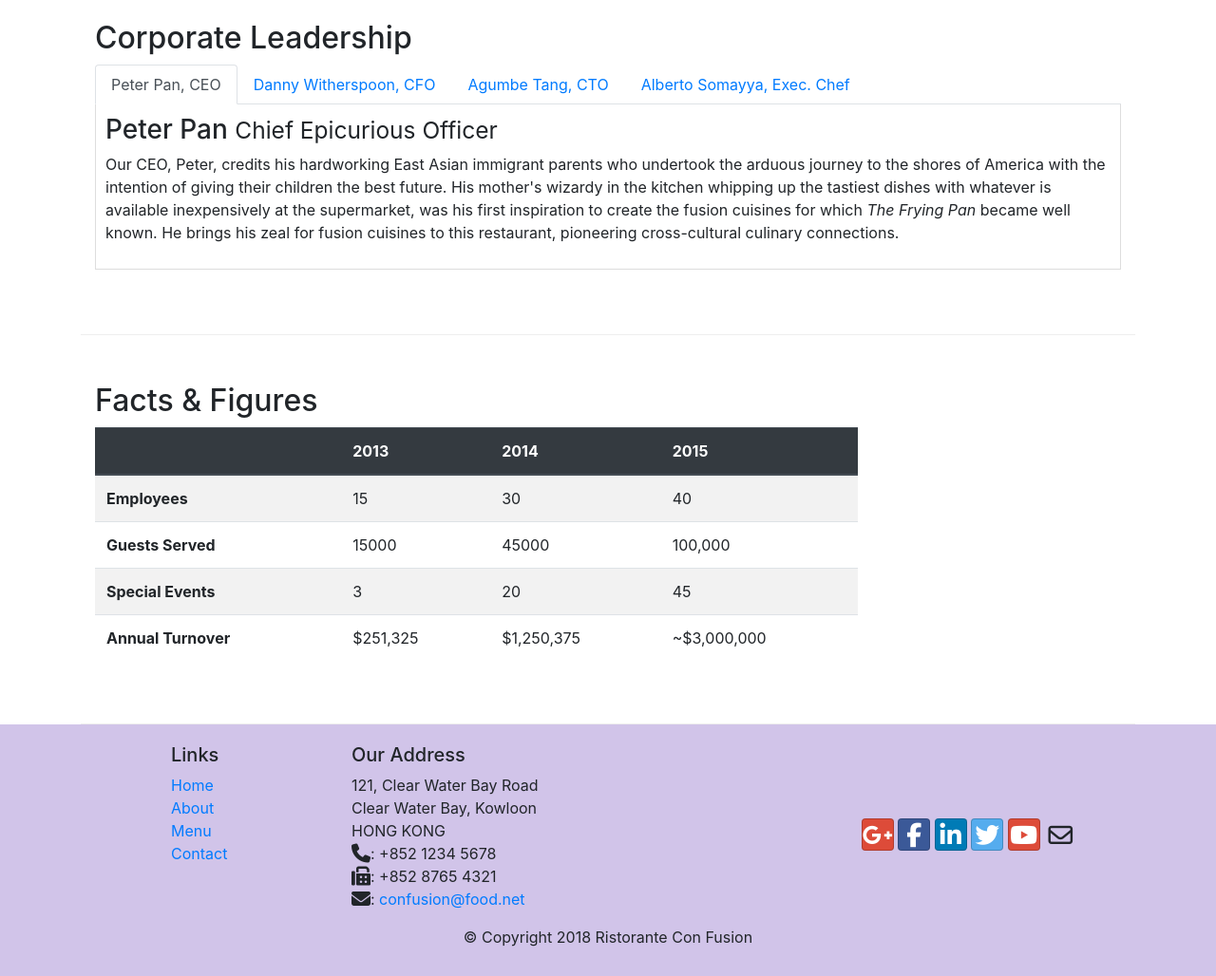
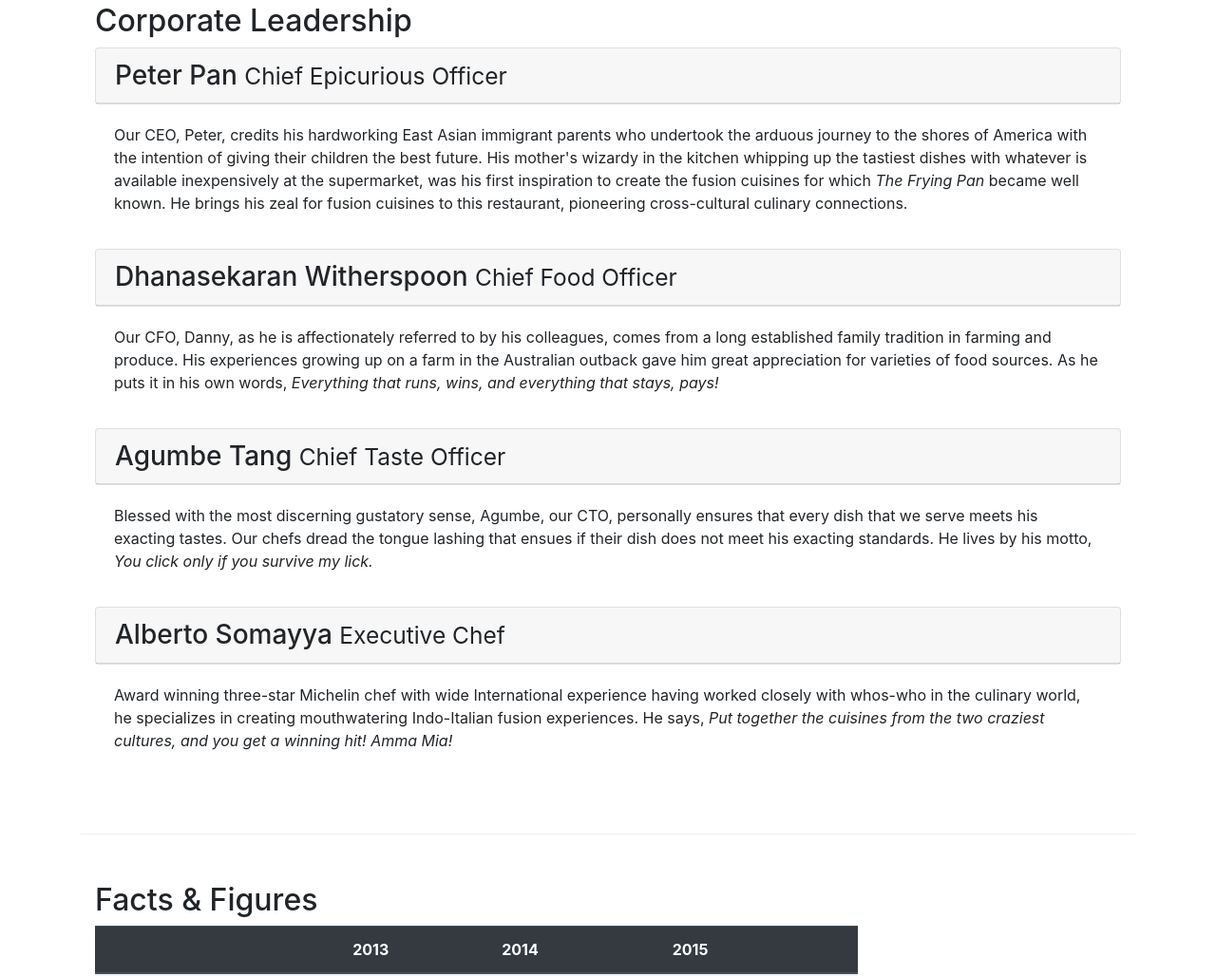
Before and after one commit to AnxhelaDecka/confusion, a website: page aboutus.html in a window 1280 px wide. Shown: the part 1021-2049 px from the top of the page at 95% size. Drawn offline with nearby package versions, Linux system fonts and the light colour scheme.

Commit message:
Accordion

```diff
--- a/aboutus.html
+++ b/aboutus.html
@@ -104,42 +104,67 @@
             <div class="col-12">
                 <h2>Corporate Leadership</h2>
 
-                <ul class="nav nav-tabs">
-                        <li class="nav-item">
-                          <a class="nav-link active" href="#peter"
-                            role="tab" data-toggle="tab">Peter Pan, CEO</a>
-                        </li>
-                        <li class="nav-item">
-                          <a class="nav-link" href="#danny" role="tab"
-                            data-toggle="tab">Danny Witherspoon, CFO</a>
-                        </li>
-                        <li class="nav-item">
-                          <a class="nav-link" href="#agumbe"role="tab"
-                            data-toggle="tab">Agumbe Tang, CTO</a>
-                        </li>
-                        <li class="nav-item">
-                          <a class="nav-link" href="#alberto" role="tab"
-                            data-toggle="tab">Alberto Somayya, Exec. Chef</a>
-                        </li>
-                </ul>
 
-            <div class="tab-content">
+            <div id="accordion">
 
-                 <div role="tabpanel" class="tab-pane fade show active" id="peter">
-                     <h3>Peter Pan <small>Chief Epicurious Officer</small></h3>
-                    <p class="d-none d-sm-block">Our CEO, Peter, credits his hardworking East Asian immigrant parents who undertook the arduous journey to the shores of America with the intention of giving their children the best future. His mother's wizardy in the kitchen whipping up the tastiest dishes with whatever is available inexpensively at the supermarket, was his first inspiration to create the fusion cuisines for which <em>The Frying Pan</em> became well known. He brings his zeal for fusion cuisines to this restaurant, pioneering cross-cultural culinary connections.</p>
+                <div class="card">
+                    <div class="card-header" role="tab" id="peterhead">
+                        <h3 class="mb-0">
+                            <a data-toggle="collapse" data-target="#peter">
+                            Peter Pan <small>Chief Epicurious Officer</small>
+                            </a>
+                        </h3>
+                    </div>
                 </div>
-                <div role="tabpanel" class="tab-pane fade" id="danny">
-                    <h3>Dhanasekaran Witherspoon <small>Chief Food Officer</small></h3>
-                    <p class="d-none d-sm-block">Our CFO, Danny, as he is affectionately referred to by his colleagues, comes from a long established family tradition in farming and produce. His experiences growing up on a farm in the Australian outback gave him great appreciation for varieties of food sources. As he puts it in his own words, <em>Everything that runs, wins, and everything that stays, pays!</em></p>
+                <div role="tabpanel" class="collapse show" id="peter" data-parent="accordion">
+                    <div class="card-body">
+                        <p class="d-none d-sm-block">Our CEO, Peter, credits his hardworking East Asian immigrant parents who undertook the arduous journey to the shores of America with the intention of giving their children the best future. His mother's wizardy in the kitchen whipping up the tastiest dishes with whatever is available inexpensively at the supermarket, was his first inspiration to create the fusion cuisines for which <em>The Frying Pan</em> became well known. He brings his zeal for fusion cuisines to this restaurant, pioneering cross-cultural culinary connections.</p>
+                    </div>
                 </div>
-                <div role="tabpanel" class=" tab-pane fade" id="agumbe">
-                    <h3>Agumbe Tang <small>Chief Taste Officer</small></h3>
-                    <p class="d-none d-sm-block">Blessed with the most discerning gustatory sense, Agumbe, our CTO, personally ensures that every dish that we serve meets his exacting tastes. Our chefs dread the tongue lashing that ensues if their dish does not meet his exacting standards. He lives by his motto, <em>You click only if you survive my lick.</em></p>
+
+                <div class="card">
+                    <div class="card-header" role="tab" id="dannyhead">
+                        <h3 class="mb-0">
+                            <a data-toggle="collapse" data-target="#danny">
+                            Dhanasekaran Witherspoon <small>Chief Food Officer</small>
+                            </a>
+                        </h3>
+                    </div>
                 </div>
-                <div role="tabpanel" class=" tab-pane fade" id="alberto">
-                    <h3>Alberto Somayya <small>Executive Chef</small></h3>
-                    <p class="d-none d-sm-block">Award winning three-star Michelin chef with wide International experience having worked closely with whos-who in the culinary world, he specializes in creating mouthwatering Indo-Italian fusion experiences. He says, <em>Put together the cuisines from the two craziest cultures, and you get a winning hit! Amma Mia!</em></p>
+                <div role="tabpanel" class="collapse show" id="danny" data-parent="accordion">
+                    <div class="card-body">
+                        <p class="d-none d-sm-block">Our CFO, Danny, as he is affectionately referred to by his colleagues, comes from a long established family tradition in farming and produce. His experiences growing up on a farm in the Australian outback gave him great appreciation for varieties of food sources. As he puts it in his own words, <em>Everything that runs, wins, and everything that stays, pays!</em></p>
+                    </div>
+                </div>
+
+                <div class="card">
+                        <div class="card-header" role="tab" id="agumbehead">
+                            <h3 class="mb-0">
+                                <a data-toggle="collapse" data-target="#agumbe">
+                                Agumbe Tang <small>Chief Taste Officer</small>
+                                </a>
+                            </h3>
+                        </div>
+                </div>
+                <div role="tabpanel" class="collapse show" id="agumbe" data-parent="accordion">
+                        <div class="card-body">
+                                <p class="d-none d-sm-block">Blessed with the most discerning gustatory sense, Agumbe, our CTO, personally ensures that every dish that we serve meets his exacting tastes. Our chefs dread the tongue lashing that ensues if their dish does not meet his exacting standards. He lives by his motto, <em>You click only if you survive my lick.</em></p>
+                        </div>
+                </div>
+
+                <div class="card">
+                        <div class="card-header" role="tab" id="albertohead">
+                            <h3 class="mb-0">
+                                <a data-toggle="collapse" data-target="#alberto">
+                                        Alberto Somayya <small>Executive Chef</small>
+                                </a>
+                            </h3>
+                        </div>
+                </div>
+                <div role="tabpanel" class="collapse show" id="alberto" data-parent="accordion">
+                        <div class="card-body">
+                                <p class="d-none d-sm-block">Award winning three-star Michelin chef with wide International experience having worked closely with whos-who in the culinary world, he specializes in creating mouthwatering Indo-Italian fusion experiences. He says, <em>Put together the cuisines from the two craziest cultures, and you get a winning hit! Amma Mia!</em></p>
+                        </div>
                 </div>
 
             </div>
@@ -205,7 +230,7 @@
                         <li><a href="./index.html">Home</a></li>
                         <li><a href="#">About</a></li>
                         <li><a href="#">Menu</a></li>
-                        <li><a href="#">Contact</a></li>
+                        <li><a href="./contactus.html">Contact</a></li>
                     </ul>
                 </div>
                 <div class="col-7 col-sm-5">
```
Also changed, not shown: index.html (+1 -1 lines).
